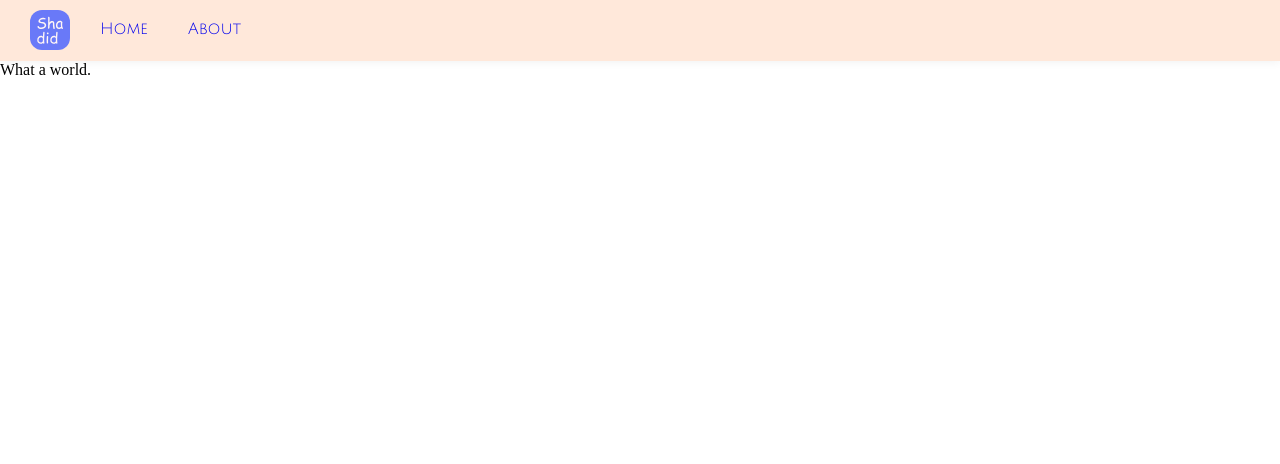
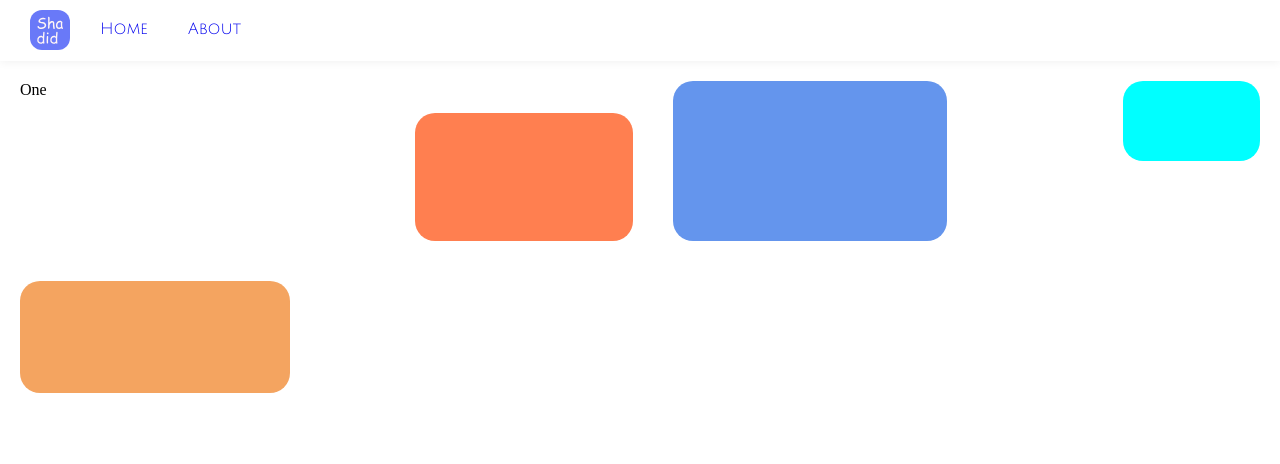
Before and after one commit to Shadid12/shadid-blog-gatsby, a Gatsby site: page / in a window 1280 px wide. Built offline with nearby package versions, Linux system fonts and the light colour scheme; Gatsby itself is replaced by a stand-in of ours.

Commit message:
added new grids

```diff
--- /dev/null
+++ b/src/components/Landing/index.js
@@ -0,0 +1,26 @@
+import React from 'react'
+import './lamnding.scss'
+
+
+export default ({ children }) => (
+  <React.Fragment>
+    <div className="landing">
+        <div className="one">
+            One
+        </div>
+        <div className="two">
+            <div className="child"></div>
+        </div>
+        <div className="three">
+            <div className="child"></div>
+        </div>
+        <div className="four">
+            <div className="child"></div>
+        </div>
+        <div className="five">
+            <div className="child"></div>
+        </div>
+    </div>
+    {children}
+  </React.Fragment>
+)
--- /dev/null
+++ b/src/components/Landing/lamnding.scss
@@ -0,0 +1,73 @@
+.landing {
+    display: grid;
+    grid-template-rows: 25vh 25vh 25vh 25vh;
+    grid-template-areas:
+    "one one two three"
+    "one one two three"
+    "one one four five"
+    "one one four five";
+
+    .one, .two, .three, .four, .five {
+        display: flex;
+        background: none;
+        padding: 20px;
+
+        .child {
+            border-radius: 20px;
+        }
+    }
+
+    .two {
+        justify-content: flex-end;
+        align-items: flex-end;
+    }
+    .two .child {
+        display: flex;
+        width: 80%;
+        height: 80%;
+        background: coral;
+    }
+
+    .three {
+        justify-content: flex-end;
+        align-items: flex-end;
+        .child {
+            display: flex;
+            width: 100%;
+            height: 100%;
+            background: cornflowerblue;
+        }
+    }
+
+    .four {
+        justify-content: flex-end;
+        align-items: flex-start;
+        .child {
+            display: flex;
+            width: 50%;
+            height: 50%;
+            background: cyan;
+        }
+    }
+
+    .five {
+        justify-content: flex-start;
+        align-items: flex-start;
+        .child {
+            display: flex;
+            width: 90%;
+            height: 70%;
+            background: sandybrown;
+        }
+    }
+}
+@media only screen and (max-width: 500px) {
+    .landing {
+        grid-template-rows: 25vh 25vh 25vh 25vh;
+        grid-template-areas:
+        "one one one one"
+        "one one one one"
+        "two two three three"
+        "four four five five";
+    }
+}
--- a/src/components/Nav/nav.scss
+++ b/src/components/Nav/nav.scss
@@ -1,5 +1,5 @@
 .main-nav {
-    background-color: #FFE8DA;
+    background-color: #FFFFFF;
     padding: 10px;
     box-shadow: 0px 0px 10px rgba(0, 0, 0, 0.07);
     display: flex;
@@ -14,7 +14,7 @@
     background-size: contain;
     border: 0;
     padding: 0;
-    background-color: #FFE8DA;
+    background-color: #FFFFFF;
 }
 
 .links {
--- a/src/pages/index.js
+++ b/src/pages/index.js
@@ -1,12 +1,12 @@
 import React from "react"
-import { Link } from "gatsby"
 
 import Layout from '../components/layout'
+import Landing from '../components/Landing'
 
 export default () => (
   <div>
     <Layout>
-      <p>What a world.</p>
+      <Landing />
     </Layout>
   </div>
 )
--- a/src/styles/about.scss
+++ b/src/styles/about.scss
@@ -4,7 +4,6 @@
     display: grid;
     justify-content: center;
     align-items: center;
-    transition-delay: 0.3s;
 }
 
 .one {
```
Also changed, not shown: src/styles/index.scss (added).
